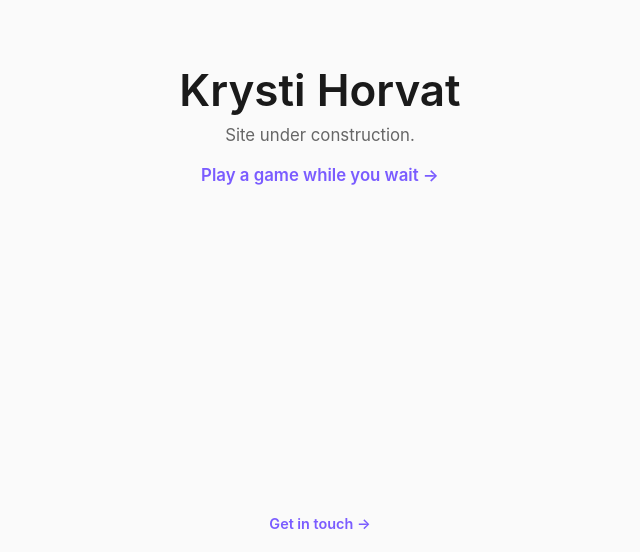
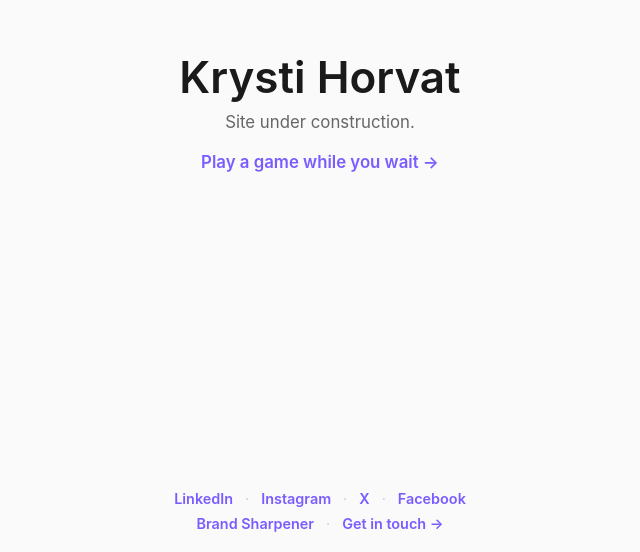
Before and after one commit to kitchen401/krysti-horvat-personal-site, a plain HTML site: page index.html in a window 1280 px wide. Shown: the part 248-800 px from the top of the page, without its empty margins (320-960 px from the left). Drawn offline with Linux system fonts and the light colour scheme.

Commit message:
Build out the homepage footer with socials and Brand Sharpener
Adds LinkedIn, Instagram, X, and Facebook, plus a link to
brandsharpener.com, alongside the existing contact email.

Co-Authored-By: Claude Sonnet 5 <noreply@anthropic.com>

```diff
--- a/assets/style.css
+++ b/assets/style.css
@@ -46,6 +46,28 @@ footer a:hover {
   text-decoration: underline;
 }
 
+.footer-row {
+  display: flex;
+  justify-content: center;
+  align-items: center;
+  flex-wrap: wrap;
+  gap: 0.75rem;
+}
+
+.footer-row + .footer-row {
+  margin-top: 0.5rem;
+}
+
+.footer-sep {
+  color: #ccc;
+}
+
+@media (prefers-color-scheme: dark) {
+  .footer-sep {
+    color: #444;
+  }
+}
+
 h1 {
   font-size: clamp(1.75rem, 4vw, 2.75rem);
   font-weight: 600;
--- a/index.html
+++ b/index.html
@@ -16,7 +16,20 @@
   </main>
 
   <footer>
-    <a href="mailto:krysti401@gmail.com">Get in touch &rarr;</a>
+    <div class="footer-row">
+      <a href="https://www.linkedin.com/in/krysti-horvat-b433455a/" target="_blank" rel="noopener">LinkedIn</a>
+      <span class="footer-sep">&middot;</span>
+      <a href="https://www.instagram.com/krystihorvat/" target="_blank" rel="noopener">Instagram</a>
+      <span class="footer-sep">&middot;</span>
+      <a href="https://x.com/krystihorvat" target="_blank" rel="noopener">X</a>
+      <span class="footer-sep">&middot;</span>
+      <a href="https://www.facebook.com/krysti.horvat" target="_blank" rel="noopener">Facebook</a>
+    </div>
+    <div class="footer-row">
+      <a href="https://brandsharpener.com" target="_blank" rel="noopener">Brand Sharpener</a>
+      <span class="footer-sep">&middot;</span>
+      <a href="mailto:krysti401@gmail.com">Get in touch &rarr;</a>
+    </div>
   </footer>
 </body>
 </html>
```
